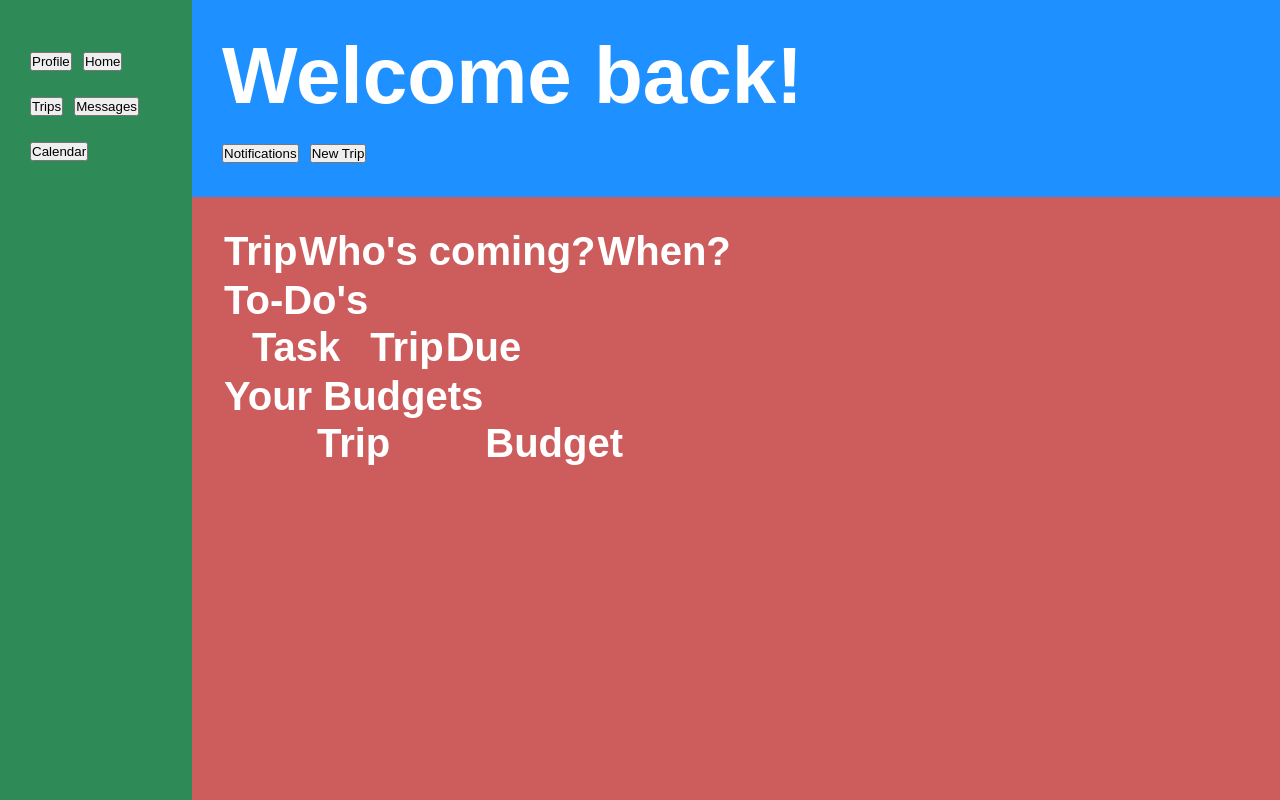
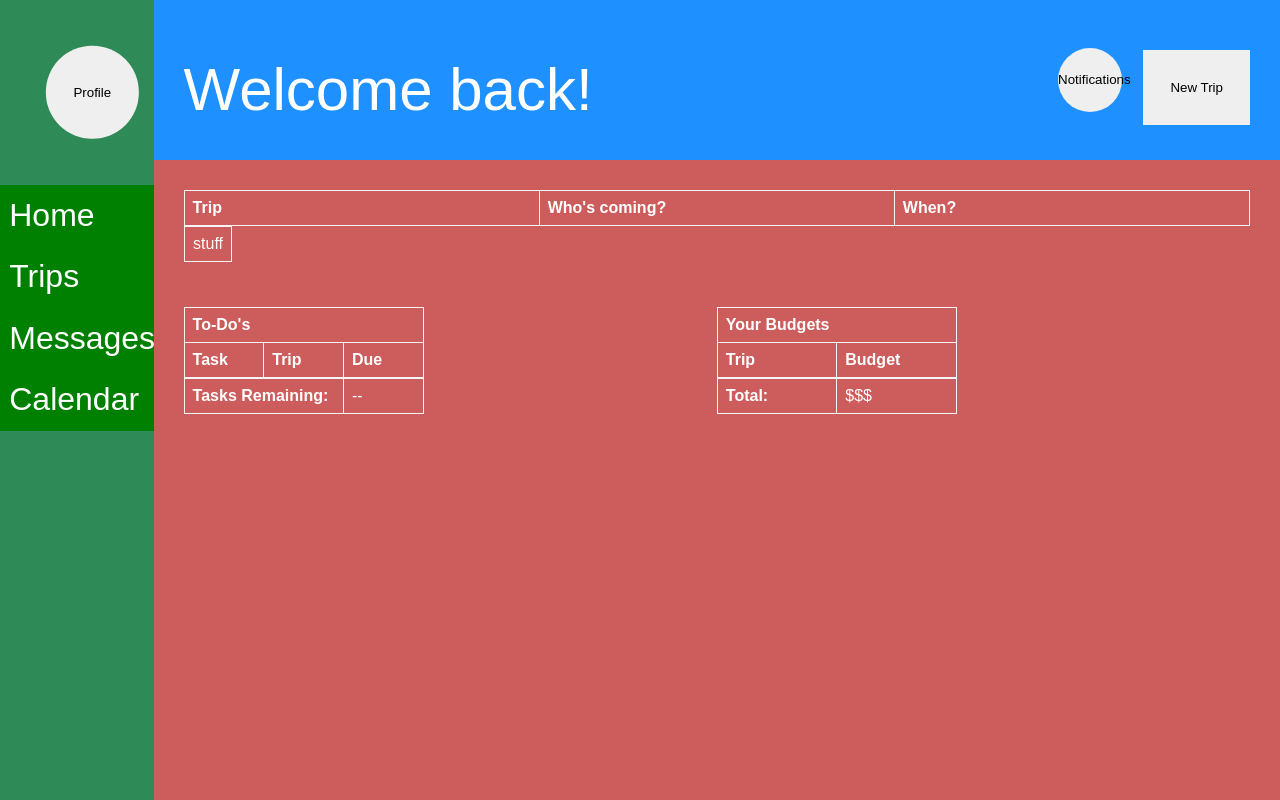
Before and after one commit to BakingPancakes/Travel-Assistant, a plain HTML site: page Main_Page/index.html in a window 1280 px wide. Drawn offline with Linux system fonts and the light colour scheme.

Commit message:
Made adjustments to the sidebar and header, making buttons look smoother and nicer. Profile button is in proper shape for a profile picture, but still needs adjustment. Need to create an image for the bell notification button eventually

```diff
--- a/Main_Page/index.html
+++ b/Main_Page/index.html
@@ -45,7 +45,9 @@
     <div class="container">
         <!--Contains: Sidebar, Header, Main Content-->
         <div class="sidebar">
+            <div id="profile-div">
                 <button id="button-profile">Profile</button>
+            </div>
             <button id="button-home" class="sidebar__button">Home</button>
             <button id="button-trips" class="sidebar__button">Trips</button>
             <button id="button-messages" class="sidebar__button">Messages</button>
@@ -54,14 +56,18 @@
 
         <div class="header">
             <!--Title, Notification button, New Trip Button (All on same line)-->
-            <h1>Welcome back!</h1>
-            <button id="header__button--notification">Notifications</button>
+            <span class="welcome-banner">Welcome back!</span>
+            <button id="header__button--notification">
+                <span>Notifications</span>
+                <span class="badge">!</span>
+            </button>
             <button id="header__button--new-trip">New Trip</button>
         </div>
         <!--Header End-->
 
         <div class="main-content">
             <!--Contains: Trip List, Task List, Budget List-->
+            <div class="table-div">
             <table id="trip-list" class="table__list">
                 <thead>
                     <tr>
@@ -71,13 +77,21 @@
                         <th scope="col">When?</th>
                     </tr>
                 </thead>
+                <tbody>
+                    <tr>
+                        <td>stuff</td>
+                    </tr>
+                </tbody>
             </table>
             <!--Trip List End-->
-
+            </div>
+            <br>
+            <div id="div--list-container">
+                <div class="table-div">
                     <table id="task-list" class="table__list">
                         <thead>
                             <tr>
-                        <th>To-Do's</th>
+                                <th colspan=3>To-Do's</th>
                             </tr>
                             <tr>
                             <!--Title, List items-->
@@ -86,13 +100,22 @@
                                 <th scope="col">Due</th>
                             </tr>
                         </thead>
+                        <tbody>
+
+                        </tbody>
+                        <tfoot>
+                            <tr>
+                                <th colspan=2>Tasks Remaining: </th><td>--</td>
+                            </tr>
+                        </tfoot>
                     </table>
                     <!--Task List End-->
-
+                </div>
+                <div class="table-div">
                     <table id="budget-list" class="table__list">
                         <thead>
                             <tr>
-                        <th>Your Budgets</th>
+                                <th colspan=2>Your Budgets</th>
                             </tr>
                             <tr>
                             <!--Title, List items-->
@@ -100,8 +123,19 @@
                                 <th scope="col">Budget</th>
                             </tr>
                         </thead>
+                        <tbody>
+
+                        </tbody>
+                        <tfoot>
+                            <tr>
+                                <th>Total: </th><td>$$$</td>
+                            </tr>
+                        </tfoot>
                     </table>
                     <!--Budget List End-->
+                </div>
+            </div>
+            <!--list container end-->
         </div>
         <!--Main Content End-->
     </div>
--- a/Main_Page/main_style.css
+++ b/Main_Page/main_style.css
@@ -7,16 +7,62 @@
 html {
     height: 100%;
 }
+
 body {
     background-color: #f5f5f5;
     height: 100%;
+}
+
+button {
+    border: none;
+}
+
+table {
+    border-collapse: collapse;
+    border-spacing: 0;
+    width: 25%;
+    font-size: medium;
+    table-layout: fixed;
+}
+
+tbody {
+    display: block;
+    overflow: auto;
+    table-layout: fixed;
+    width: 100%
+}
+
+td, th {
+    border: 1px solid whitesmoke;
+    text-align: left;
+    padding: 8px;
+    table-layout: fixed;
+}
+
+tr {
+    table-layout: fixed;
+    width: 100%;
+}
+
+#trip-list {
+    width: 100%;
+}
+
+.table__list {
+    width: 45%;
+    padding: 5px;
+}
+
+#div--list-container {
+    display: grid;
+    grid-template-columns: 1fr 1fr;
 }
 
 .container {
     height: 100%;
     width: 100%;
     display: grid;
-    grid-template-columns: 15% auto;
+    grid-template-columns: 12% auto;
     grid-template-rows: 1fr 4fr;
     color: white;
     font-size: 40px;
@@ -27,7 +73,37 @@ body {
     grid-column: 1;
     grid-row: span 2;
     background-color: seagreen;
-    padding: 30px;
+    display:grid;
+    grid-template-rows: 3fr 1fr 1fr 1fr 1fr 6fr;
+}
+
+#profile-div {
+    position: relative;
+    aspect-ratio: 1 / 1;
+}
+
+#button-profile {
+    margin: 0;
+    position: relative;
+    aspect-ratio: 1 / 1;
+    width: 50%;
+    border-radius: 50%;
+    top: 50%;
+    left: 50%;
+    -ms-transform: translate(-50%, -50%);
+    transform: translate(-50%, -50%);
+}
+
+.sidebar__button {
+    height: 100%;
+    border: none;
+    color: white;
+    background-color: green;
+    text-align: left;
+    text-decoration: none;
+    padding-left: 5%;
+    display: inline-block;
+    font-size: 32px;
 }
 
 .header {
@@ -35,6 +111,48 @@ body {
     grid-row: 1;
     background-color: dodgerblue;
     padding: 30px;
+    display: grid;
+    grid-template-columns: 8fr 1fr 1fr;
+}
+
+.welcome-banner {
+    font-size: 60px;
+    position: relative;
+    top: 25%;
+}
+
+#header__button--notification {
+    margin: 0;
+    position: relative;
+    aspect-ratio: 1 / 1;
+    width: 60%;
+    border-radius: 50%;
+    display:inline-block;
+    top: 50%;
+    left: 50%;
+    -ms-transform: translate(-50%, -50%);
+    transform: translate(-50%, -50%);
+    border: none;
+}
+
+.badge {
+    display: none;
+    text-align: center;
+    position: absolute;
+    aspect-ratio: 1 / 1;
+    width: 45%;
+    top: -10px;
+    right: -10px;
+    padding: 5px 10px;
+    border-radius: 50%;
+    background-color: red;
+    color: white
+}
+
+#header__button--new-trip {
+    height: 75px;
+    position: relative;
+    top: 20%;
 }
 
 .main-content {
```
Lines whose indentation alone changed are shown as unchanged.
